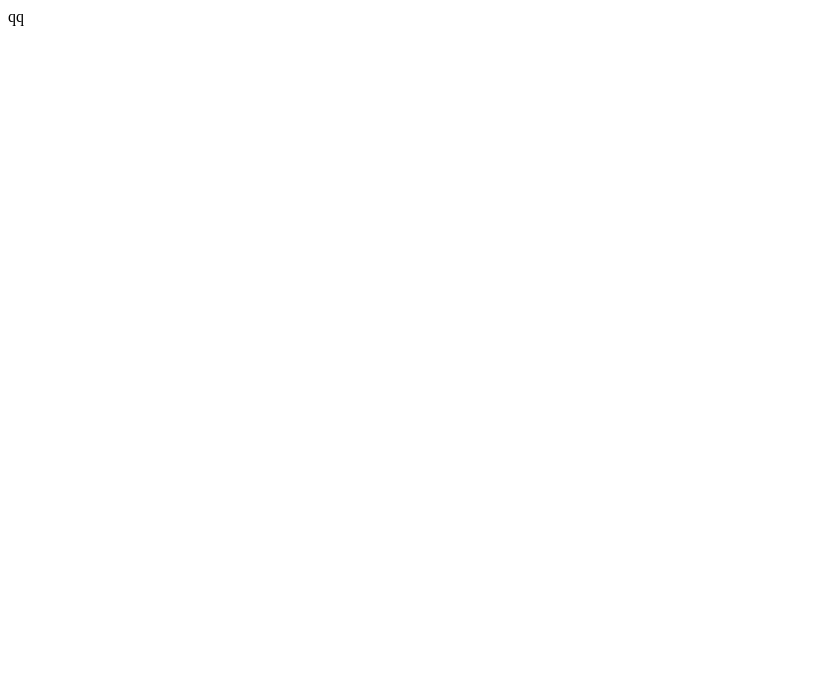
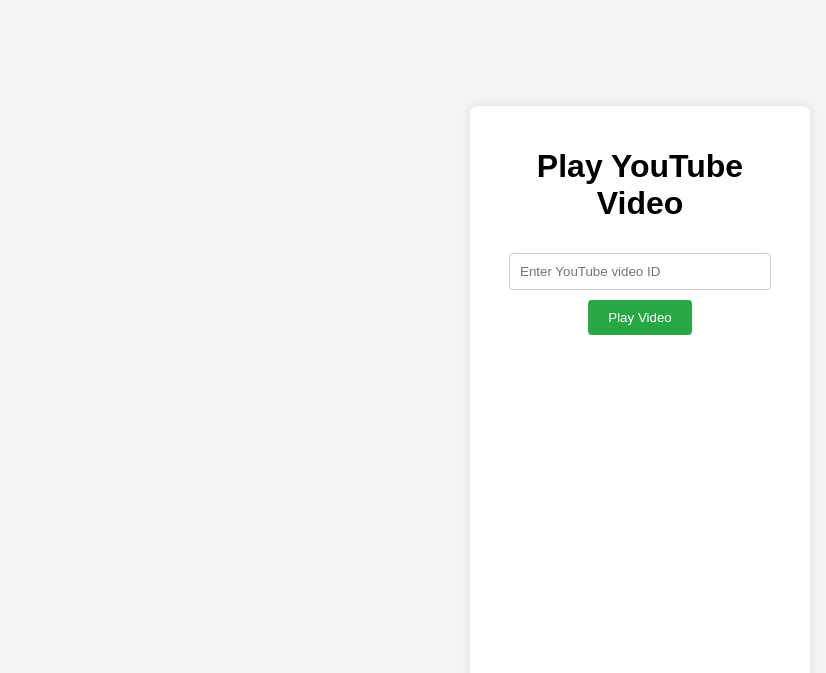
Before and after one commit to shumilovsergey/u-test, a plain HTML site: page index.html in a window 1280 px wide. Shown: the whole page, without its empty margins (0-826 px from the left). Drawn offline with Linux system fonts and the light colour scheme.

Commit message:
Update index.html

```diff
--- a/index.html
+++ b/index.html
@@ -1 +1,67 @@
-qq
+<!DOCTYPE html>
+<html lang="en">
+<head>
+    <meta charset="UTF-8">
+    <meta name="viewport" content="width=device-width, initial-scale=1.0">
+    <title>Play YouTube Video by ID</title>
+    <style>
+        body {
+            font-family: Arial, sans-serif;
+            background-color: #f4f4f4;
+            display: flex;
+            justify-content: center;
+            align-items: center;
+            height: 100vh;
+            margin: 0;
+        }
+        .container {
+            background-color: white;
+            padding: 20px;
+            border-radius: 8px;
+            box-shadow: 0 0 10px rgba(0, 0, 0, 0.1);
+            text-align: center;
+            width: 300px;
+        }
+        input[type="text"] {
+            width: 80%;
+            padding: 10px;
+            margin: 10px 0;
+            border: 1px solid #ccc;
+            border-radius: 4px;
+        }
+        button {
+            padding: 10px 20px;
+            background-color: #28a745;
+            border: none;
+            color: white;
+            border-radius: 4px;
+            cursor: pointer;
+        }
+        button:hover {
+            background-color: #218838;
+        }
+        iframe {
+            margin-top: 20px;
+            width: 100%;
+            height: 315px;
+            border: none;
+        }
+    </style>
+</head>
+<body>
+    <div class="container">
+        <h1>Play YouTube Video</h1>
+        <input type="text" id="youtubeId" placeholder="Enter YouTube video ID">
+        <button onclick="playVideo()">Play Video</button>
+        <iframe id="videoPlayer" src="" allowfullscreen></iframe>
+    </div>
+
+    <script>
+        function playVideo() {
+            let videoId = document.getElementById('youtubeId').value;
+            let embedUrl = `https://www.youtube.com/embed/${videoId}`;
+            document.getElementById('videoPlayer').src = embedUrl;
+        }
+    </script>
+</body>
+</html>
```
